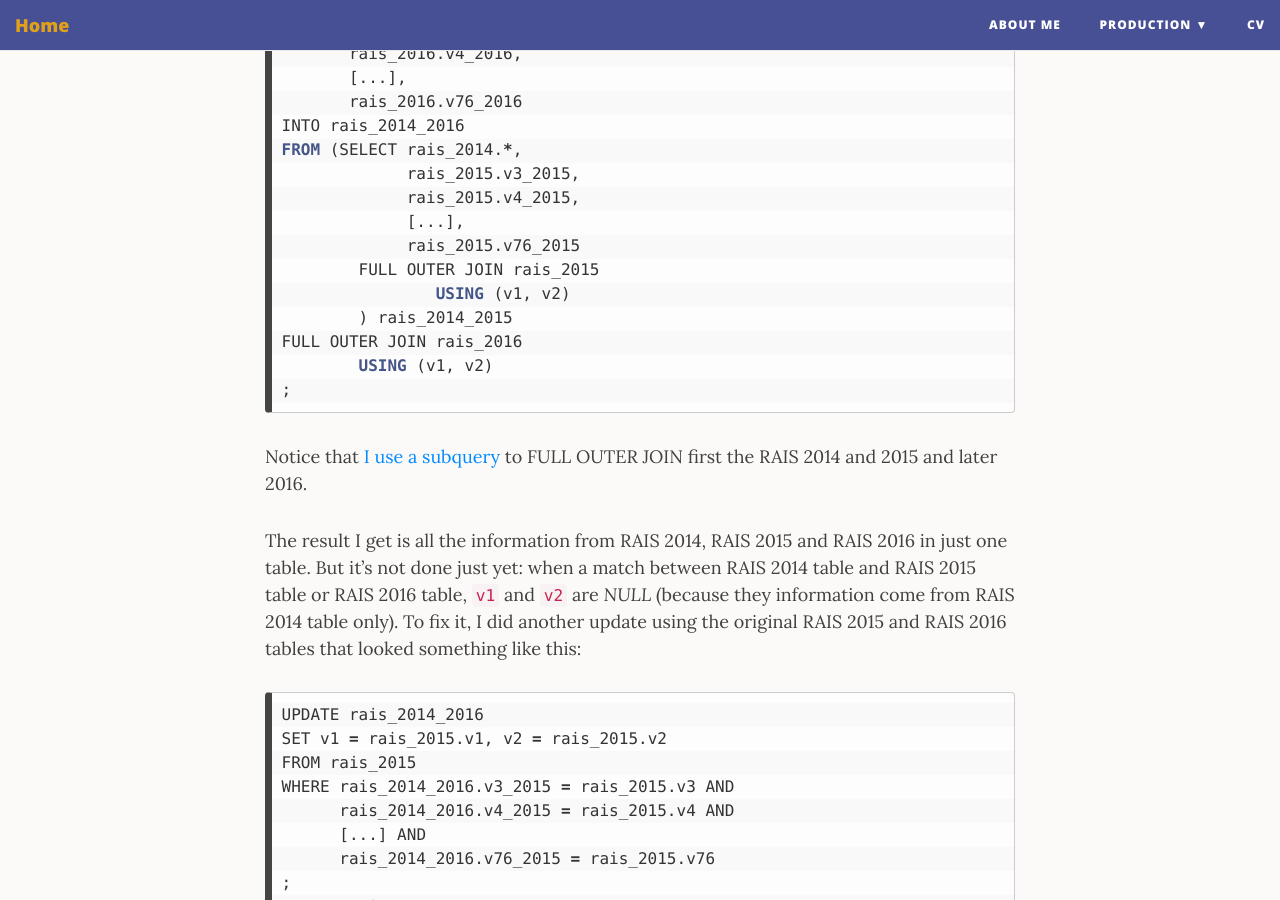
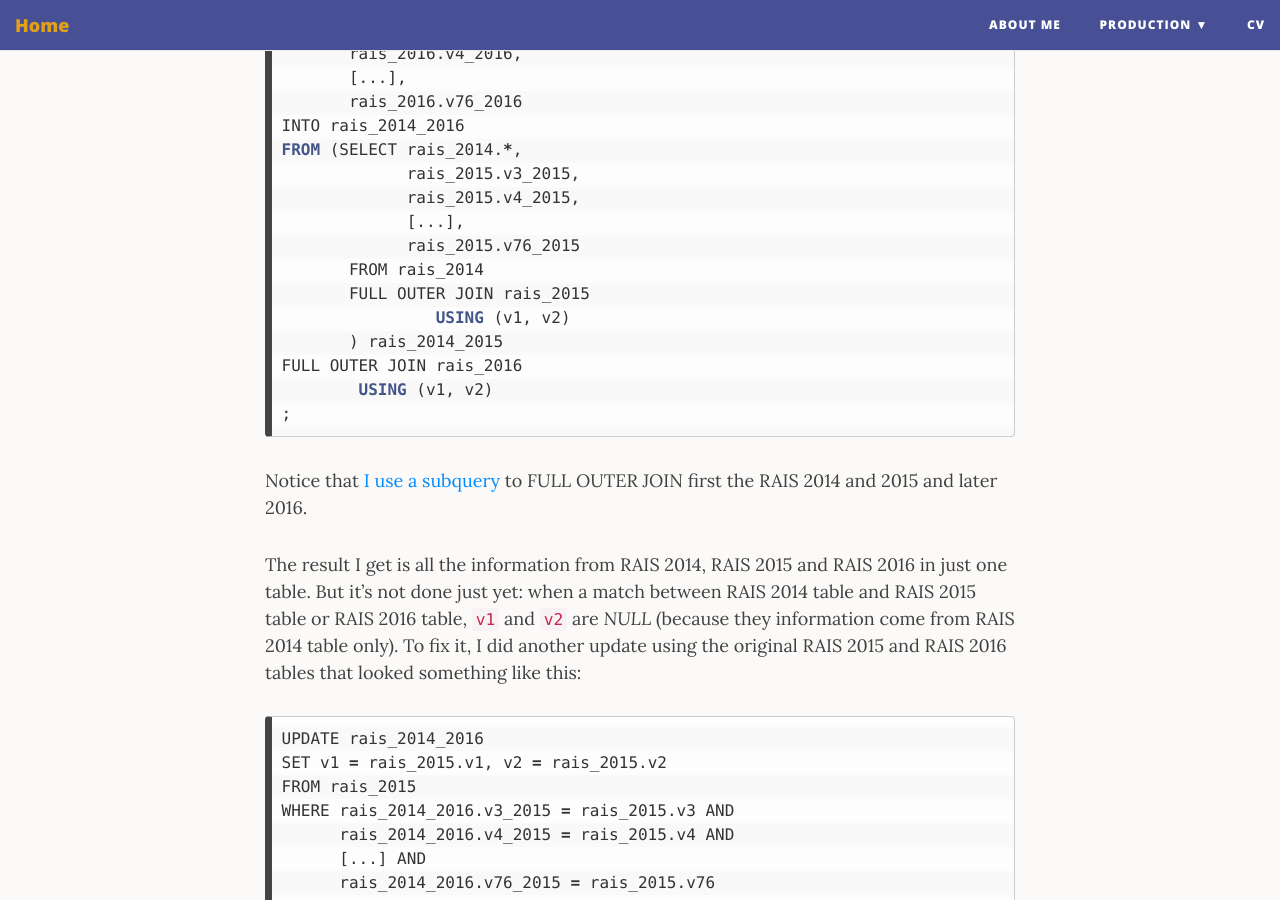
Before and after one commit to cauancardoso/cauancardoso.github.io, a Jekyll site: the page built from _posts/2019-07-05-Postgresql.md, in a window 1280 px wide and 900 px high, scrolled down 2030 px. Built offline with Jekyll 4.4.1, drawn with Linux system fonts in a browser that asks for light colours; nearby versions of some CDN libraries.

Commit message:
Update 2019-07-05-Postgresql.md

```diff
--- a/_posts/2019-07-05-Postgresql.md
+++ b/_posts/2019-07-05-Postgresql.md
@@ -59,9 +59,10 @@ FROM (SELECT rais_2014.*,
 	     rais_2015.v4_2015,
 	     [...],
 	     rais_2015.v76_2015
-	FULL OUTER JOIN rais_2015
-		USING (v1, v2)
-	) rais_2014_2015
+       FROM rais_2014
+       FULL OUTER JOIN rais_2015
+       		USING (v1, v2)
+       ) rais_2014_2015
 FULL OUTER JOIN rais_2016
 	USING (v1, v2)
 ;
@@ -120,9 +121,10 @@ FROM (SELECT CASE WHEN rais_2014.v1 IS NULL THEN rais_2015.v1
 	     rais_2015.v4_2015,
 	     [...],
 	     rais_2015.v76_2015
-	FULL OUTER JOIN rais_2015
-		USING (v1, v2)
-	) rais_2014_2015
+       FROM rais_2014
+       FULL OUTER JOIN rais_2015
+       		USING (v1, v2)
+       ) rais_2014_2015
 FULL OUTER JOIN rais_2016
 	USING (v1, v2)
 ;
```
